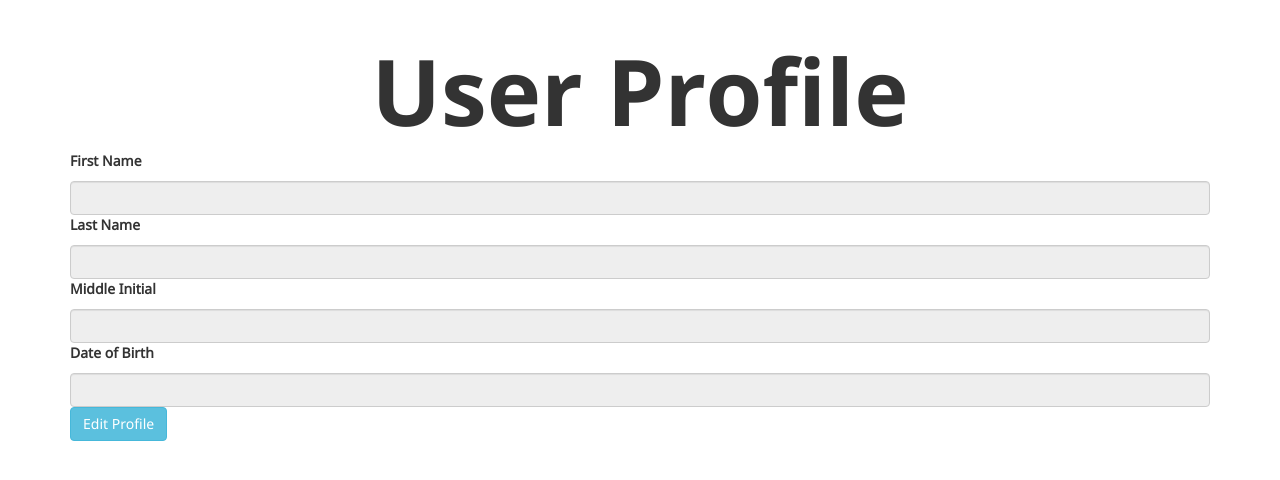
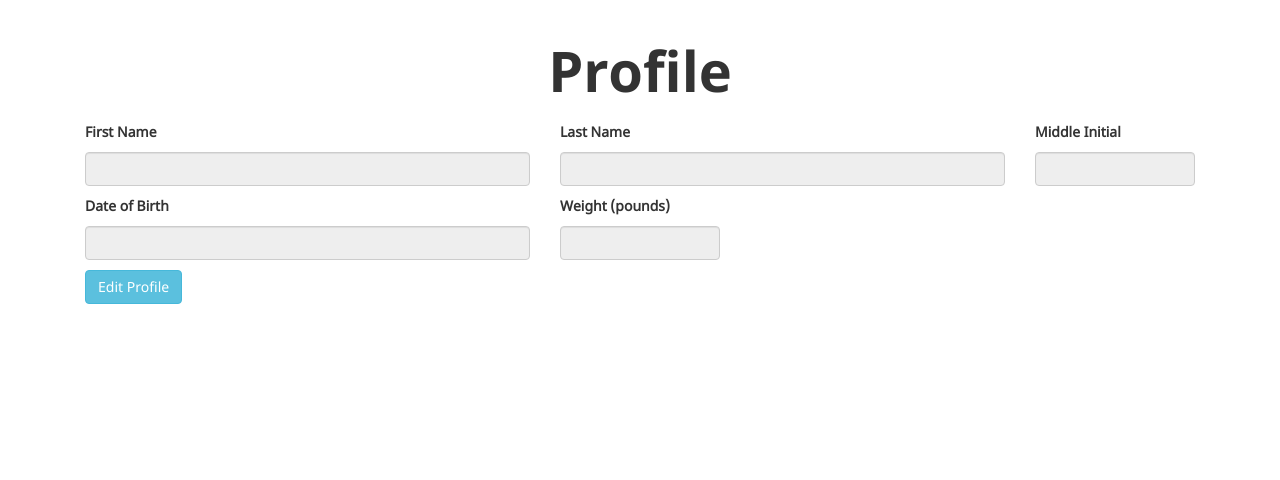
Before and after one commit to xyang-github/Rx-Verify, a Flask app: page /profile in a window 1280 px wide. Shown: the part 52-532 px from the top of the page. Run offline with Flask 2, Linux system fonts and the light colour scheme; some libraries are stand-ins or nearby versions.

Commit message:
Finished creating the UI for main patient page. Added comments to profile view function.

```diff
--- a/app/profile/forms.py
+++ b/app/profile/forms.py
@@ -1,13 +1,13 @@
 from flask_wtf import FlaskForm
 from wtforms import *
-from wtforms.validators import DataRequired
+from wtforms.validators import *
 from datetime import date
 
 
 class PatientProfileForm(FlaskForm):
-    fname = StringField("First Name", render_kw={'readonly': True})
-    lname = StringField("Last Name", render_kw={'readonly': True})
-    minitial = StringField("Middle Initial", render_kw={'readonly': True})
-    dob = StringField("Date of Birth", render_kw={'readonly': True})
-    weight = IntegerField("Weight (pounds)", render_kw={'readonly': True})
+    fname = StringField("First Name", render_kw={'readonly': True}, validators=[DataRequired()])
+    lname = StringField("Last Name", render_kw={'readonly': True}, validators=[DataRequired()])
+    minitial = StringField("Middle Initial", render_kw={'readonly': True}, validators=[Optional()])
+    dob = StringField("Date of Birth", render_kw={'readonly': True}, validators=[DataRequired()])
+    weight = IntegerField("Weight (pounds)", render_kw={'readonly': True}, validators=[Optional(), NumberRange(min=0)])
     edit = SubmitField("Edit Profile")
--- a/app/profile/views.py
+++ b/app/profile/views.py
@@ -8,5 +8,7 @@ def profile():
     """Display profile page"""
 
     profile_form = PatientProfileForm()
+    # retrieve patient information
+    # set form objects to patient information
 
     return render_template("profile.html", form=profile_form)
--- a/app/static/styles.css
+++ b/app/static/styles.css
@@ -1,7 +1,8 @@
 h1 {
     font-family: Noto-Bold, sans-serif;
-    font-size: 92px;
+    font-size: 4em;
     text-align: center;
+    margin-bottom: 20px;
 }
 
 body {
@@ -46,3 +47,7 @@ img {
   font-family: Noto-Regular;
   src: url("font/NotoSans-Regular.ttf");
 }
+
+.row_margin {
+    margin-top: 10px;
+}
--- a/app/templates/profile.html
+++ b/app/templates/profile.html
@@ -1,31 +1,51 @@
 {% extends 'base.html' %}
 
 {% block page_content %}
-<h1>User Profile</h1>
+<h1>Profile</h1>
 
 <form method="POST">
-    <div class="mb-3">
+<div class="container-fluid">
+    <div class="row">
+        <div class="col-md-5">
             <label for="first_name" class="form-label">{{ form.fname.label }}</label>
             {{ form.fname(class="form-control", id="first_name") }}
         </div>
 
-    <div class="mb-3">
+        <div class="col-md-5">
             <label for="last_name" class="form-label">{{ form.lname.label }}</label>
             {{ form.lname(class="form-control", id="last_name") }}
         </div>
 
-    <div class="mb-3">
+        <div class="col-sm-2">
             <label for="middle_initial" class="form-label">{{ form.minitial.label }}</label>
             {{ form.minitial(class="form-control", id="middle_initial") }}
         </div>
+    </div>
 
-    <div class="mb-3">
+    <div class="row row_margin">
+        <div class="col-sm-5">
             <label for="date_of_birth" class="form-label">{{ form.dob.label }}</label>
             {{ form.dob(class="form-control", id="date_of_birth") }}
         </div>
 
+        <div class="col-sm-2">
+            <label for="weight" class="form-label">{{ form.weight.label }}</label>
+            {{ form.weight(class="form-control", id="weight") }}
+        </div>
 
+        <div class="col-sm-5"></div>
+    </div>
+
+    <div class="row row_margin">
+        <div class="col-sm-2">
             {{ form.edit(class="btn btn-info") }}
+        </div>
+
+        <div class="col-sm-10"></div>
+    </div>
+</div>
+
+
 </form>
 
 {% endblock %}
```
Lines whose indentation alone changed are shown as unchanged.
